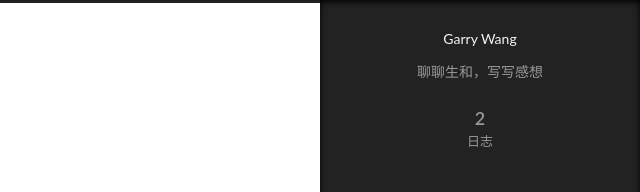
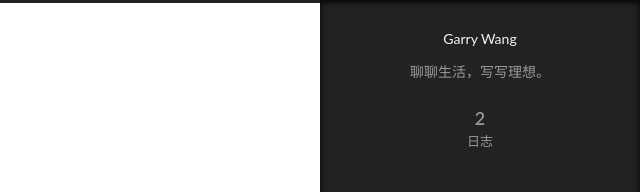
Before and after one commit to brave-orange/brave-orange.github.io, a plain HTML site: page archives/2017/11/index.html in a window 1280 px wide. Both pictures are taken after a click on the element 1238 px from the left and 743 px from the top of the page. Shown: the top 192 px of the page, 640-1280 px from the left. Drawn offline with Linux system fonts and the light colour scheme.

Commit message:
Site updated: 2017-11-01 12:41:01

```diff
--- a/archives/2017/11/index.html
+++ b/archives/2017/11/index.html
@@ -79,16 +79,16 @@
 
 
 
-<meta name="description" content="聊聊生和，写写感想">
+<meta name="description" content="聊聊生活，写写理想。">
 <meta property="og:type" content="website">
 <meta property="og:title" content="BraveOrange">
 <meta property="og:url" content="http://brave-orange.cn/archives/2017/11/index.html">
 <meta property="og:site_name" content="BraveOrange">
-<meta property="og:description" content="聊聊生和，写写感想">
+<meta property="og:description" content="聊聊生活，写写理想。">
 <meta property="og:locale" content="zh-Hans">
 <meta name="twitter:card" content="summary">
 <meta name="twitter:title" content="BraveOrange">
-<meta name="twitter:description" content="聊聊生和，写写感想">
+<meta name="twitter:description" content="聊聊生活，写写理想。">
 
 
 
@@ -355,7 +355,7 @@
           <div class="site-author motion-element" itemprop="author" itemscope itemtype="http://schema.org/Person">
 
               <p class="site-author-name" itemprop="name">Garry Wang</p>
-              <p class="site-description motion-element" itemprop="description">聊聊生和，写写感想</p>
+              <p class="site-description motion-element" itemprop="description">聊聊生活，写写理想。</p>
           </div>
 
           <nav class="site-state motion-element">
```
Also changed, not shown: archives/2017/11/hello-world.html/index.html (+1 -1 lines), archives/2017/11/测试博客.html/index.html (+1 -1 lines), archives/2017/index.html (+4 -4 lines), archives/index.html (+4 -4 lines), index.html (+4 -4 lines).
